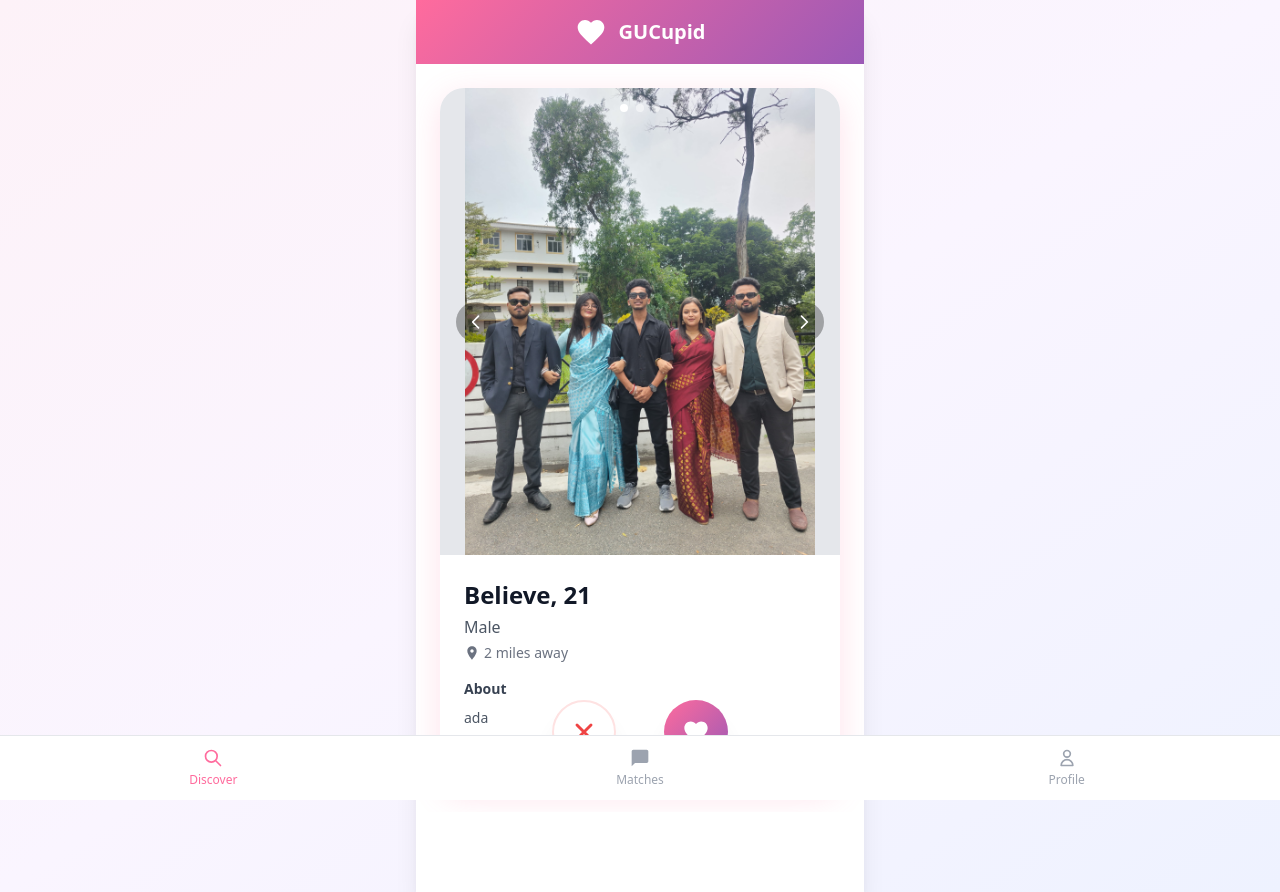
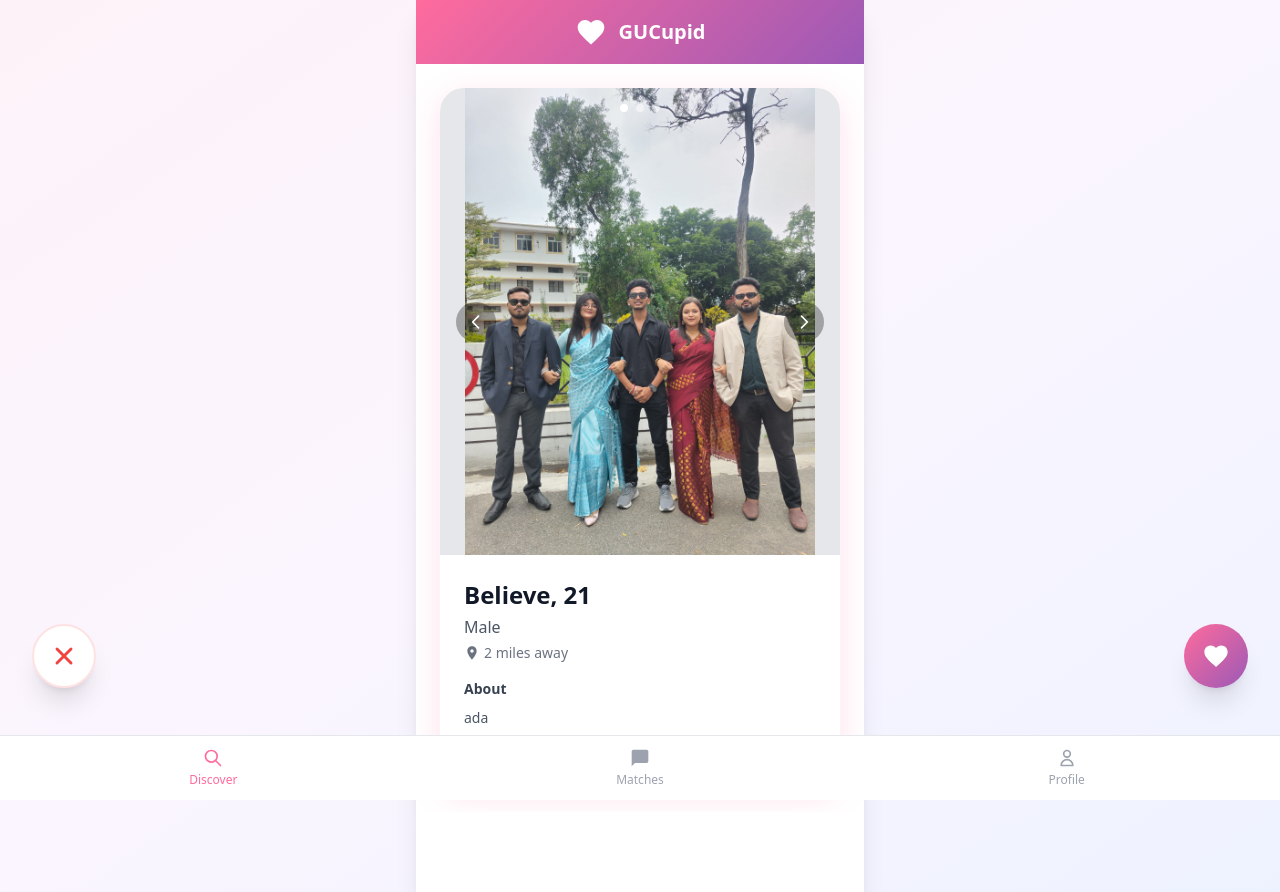
Before and after one commit to Bishal1234-ui/GUCUPID, a Django app: template templates/core/home.html in a window 1280 px wide. Run offline with Django 5.2, Linux system fonts and the light colour scheme; the template is opened without the code that fills it: values that come from a table or form of the project are taken from there, others are empty; data comes from the database, SQL or seed files in the repository; some libraries are stand-ins or nearby versions.

Commit message:
Assistant checkpoint: Move like/dislike buttons to floating corners
Assistant generated file changes:
- templates/core/home.html: Remove action buttons from profile cards, Update profile card styling and remove bottom padding, Add floating action buttons to discover tab, Add floating action buttons at bottom corners, Add function to handle current card actions and update floating buttons visibility, Update showNoMoreCardsMessage to hide floating buttons, Update tab switching to show/hide floating buttons appropriately

---

User prompt:

in the discover tab bring the like dislike button from the profile card outside and add them as floatting button on at the bottom right corner and another at the bottom left corner. other all remain same. dont put them in the extreme corner give some margin and paddings

Replit-Commit-Author: Assistant
Replit-Commit-Session-Id: 778c2a55-41e6-4e4e-9f56-203a3a922e54

```diff
--- a/templates/core/home.html
+++ b/templates/core/home.html
@@ -19,7 +19,7 @@
         <div class="flex-1 overflow-hidden">
             <!-- Discover Tab -->
             <div id="discover-tab" class="tab-content">
-                <div class="p-6 h-full">
+                <div class="p-6 h-full relative">
                     {% if potential_matches %}
                         <div class="relative h-[700px]" id="card-stack">
                             {% for profile in potential_matches %}
@@ -59,7 +59,7 @@
                                 </div>
 
                                 <!-- Profile Info Section - Scrollable -->
-                                <div class="flex-1 overflow-y-auto p-6 pb-24">
+                                <div class="flex-1 overflow-y-auto p-6">
                                     <!-- Name and Age -->
                                     <div class="mb-4">
                                         <h3 class="text-2xl font-bold text-gray-900 mb-1">{{ profile.name }}, {{ profile.age }}</h3>
@@ -161,23 +161,23 @@
                                     </div>
                                 </div>
 
-                                <!-- Fixed Action Buttons -->
-                                <div class="absolute bottom-6 left-6 right-6 flex justify-center space-x-12 z-30">
-                                    <button onclick="handleAction({{ profile.user.id }}, false)" class="w-16 h-16 rounded-full bg-white shadow-xl border-2 border-red-100 text-red-500 hover:bg-red-50 hover:border-red-200 hover:scale-110 transition-all duration-300 flex items-center justify-center">
-                                        <svg class="h-7 w-7" fill="none" stroke="currentColor" viewBox="0 0 24 24" stroke-width="2.5">
-                                            <path stroke-linecap="round" stroke-linejoin="round" d="M6 18L18 6M6 6l12 12"/>
-                                        </svg>
-                                    </button>
 
-                                    <button onclick="handleAction({{ profile.user.id }}, true)" class="w-16 h-16 rounded-full gradient-romantic text-white shadow-xl hover:scale-110 hover:shadow-2xl transition-all duration-300 flex items-center justify-center">
-                                        <svg class="h-7 w-7" fill="currentColor" viewBox="0 0 24 24">
-                                            <path d="M12 21.35l-1.45-1.32C5.4 15.36 2 12.28 2 8.5 2 5.42 4.42 3 7.5 3c1.74 0 3.41.81 4.5 2.09C13.09 3.81 14.76 3 16.5 3 19.58 3 22 5.42 22 8.5c0 3.78-3.4 6.86-8.55 11.54L12 21.35z"/>
-                                        </svg>
-                                    </button>
-                                </div>
                             </div>
                             {% endfor %}
                         </div>
+
+                        <!-- Floating Action Buttons -->
+                        <button id="dislike-btn" onclick="handleCurrentCardAction(false)" class="fixed bottom-28 left-8 w-16 h-16 rounded-full bg-white shadow-xl border-2 border-red-100 text-red-500 hover:bg-red-50 hover:border-red-200 hover:scale-110 transition-all duration-300 flex items-center justify-center z-40">
+                            <svg class="h-7 w-7" fill="none" stroke="currentColor" viewBox="0 0 24 24" stroke-width="2.5">
+                                <path stroke-linecap="round" stroke-linejoin="round" d="M6 18L18 6M6 6l12 12"/>
+                            </svg>
+                        </button>
+
+                        <button id="like-btn" onclick="handleCurrentCardAction(true)" class="fixed bottom-28 right-8 w-16 h-16 rounded-full gradient-romantic text-white shadow-xl hover:scale-110 hover:shadow-2xl transition-all duration-300 flex items-center justify-center z-40">
+                            <svg class="h-7 w-7" fill="currentColor" viewBox="0 0 24 24">
+                                <path d="M12 21.35l-1.45-1.32C5.4 15.36 2 12.28 2 8.5 2 5.42 4.42 3 7.5 3c1.74 0 3.41.81 4.5 2.09C13.09 3.81 14.76 3 16.5 3 19.58 3 22 5.42 22 8.5c0 3.78-3.4 6.86-8.55 11.54L12 21.35z"/>
+                            </svg>
+                        </button>
                     {% else %}
                         <div class="flex flex-col items-center justify-center h-96 text-center">
                             <svg class="h-16 w-16 text-gray-300 mb-4" fill="currentColor" viewBox="0 0 24 24">
@@ -399,6 +399,13 @@ function refreshAndShowTab(tabName) {
     if (targetTab) {
         targetTab.classList.remove('hidden');
     }
+
+    // Show/hide floating buttons based on tab
+    if (tabName === 'discover' && cards.length > 0 && currentCardIndex < cards.length) {
+        showFloatingButtons();
+    } else {
+        hideFloatingButtons();
+    }
 }
 
 // Initialize page with correct tab on load
@@ -434,7 +441,32 @@ function showNextCard() {
     } else {
         // No more cards
         showNoMoreCardsMessage();
+        hideFloatingButtons();
     }
+}
+
+function handleCurrentCardAction(isLike) {
+    if (currentCardIndex < cards.length) {
+        const currentCard = cards[currentCardIndex];
+        const userId = currentCard.getAttribute('data-user-id');
+        if (userId) {
+            handleAction(parseInt(userId), isLike);
+        }
+    }
+}
+
+function hideFloatingButtons() {
+    const likeBtn = document.getElementById('like-btn');
+    const dislikeBtn = document.getElementById('dislike-btn');
+    if (likeBtn) likeBtn.style.display = 'none';
+    if (dislikeBtn) dislikeBtn.style.display = 'none';
+}
+
+function showFloatingButtons() {
+    const likeBtn = document.getElementById('like-btn');
+    const dislikeBtn = document.getElementById('dislike-btn');
+    if (likeBtn) likeBtn.style.display = 'flex';
+    if (dislikeBtn) dislikeBtn.style.display = 'flex';
 }
 
 function showNoMoreCardsMessage() {
@@ -448,7 +480,7 @@ function showNoMoreCardsMessage() {
                 <h3 class="text-xl font-semibold text-gray-700 mb-2">No More Profiles</h3>
                 <p class="text-gray-500 mb-4">You've seen everyone in your area! Check back later for new profiles.</p>
                 <div class="space-y-3">
-                    <buttononclick="location.reload()" class="px-6 py-3 gradient-romantic text-white rounded-full font-medium hover:opacity-90 transition-opacity">
+                    <button onclick="location.reload()" class="px-6 py-3 gradient-romantic text-white rounded-full font-medium hover:opacity-90 transition-opacity">
                         Refresh
                     </button>
                     <button onclick="resetRejectedProfiles()" class="px-6 py-3 bg-gray-100 text-gray-700 rounded-full font-medium hover:bg-gray-200 transition-colors">
@@ -458,6 +490,7 @@ function showNoMoreCardsMessage() {
             </div>
         `;
     }
+    hideFloatingButtons();
 }
 
 function showMatchModal() {
```
